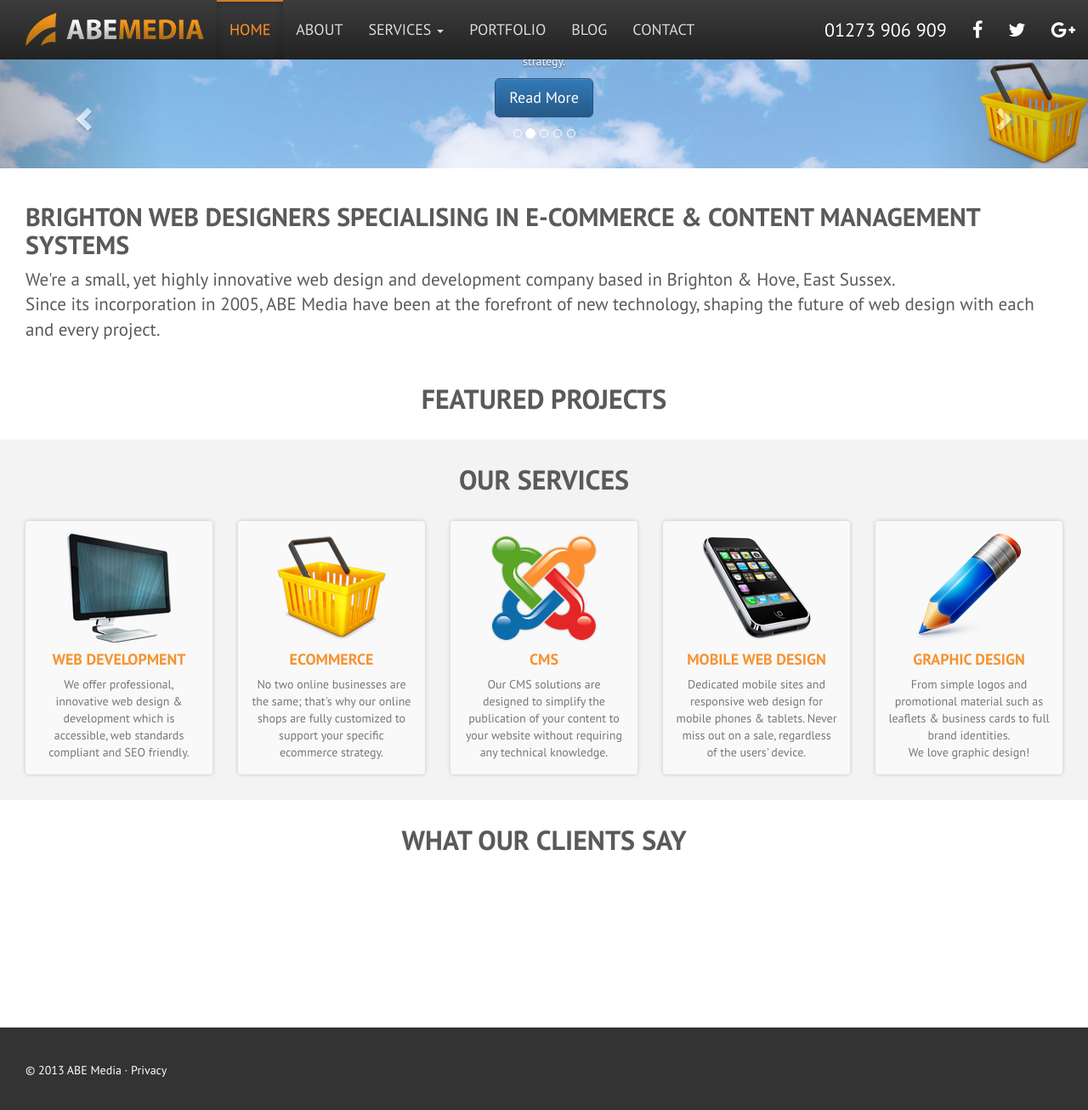
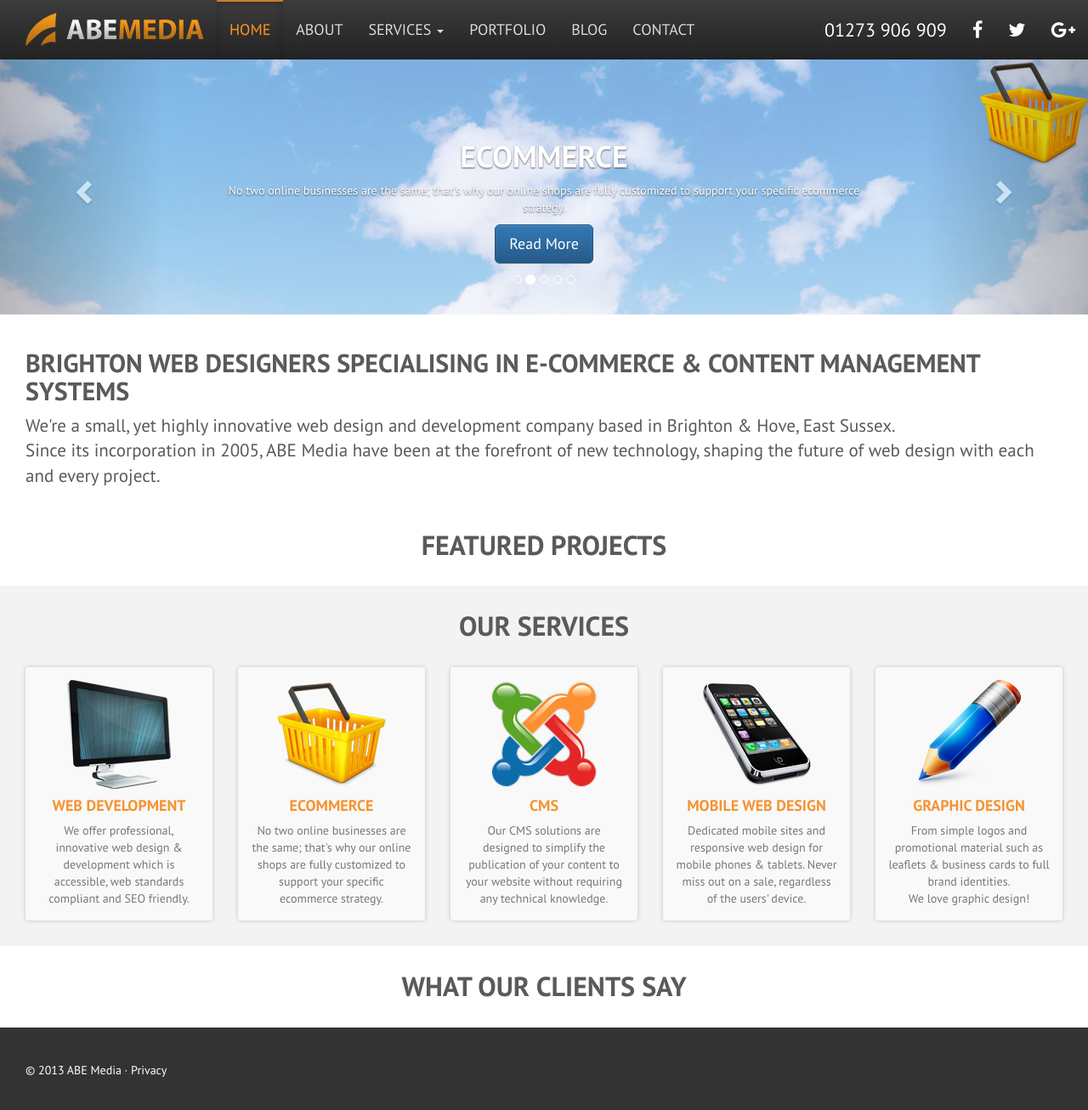
Before and after one commit to abemedia/abemedia.github.io, a Jekyll site: the page built from index.md, in a window 1280 px wide and 1309 px high. Shown: the top 1306 px of the window at 85% size. Built offline with Jekyll 4.4.1, drawn with Linux system fonts in a browser that asks for light colours; nearby versions of some CDN libraries.

Commit message:
Update style.css

```diff
--- a/css/style.css
+++ b/css/style.css
@@ -30,7 +30,7 @@
 	background: url(../images/bg.jpg) no-repeat center top #f9f9f9;
 	text-shadow: #fff 1px 1px 0px;
 }
-#carousel item{
+#carousel .item {
 	height: 300px;
 }
 @media (min-width:1920px){
```
